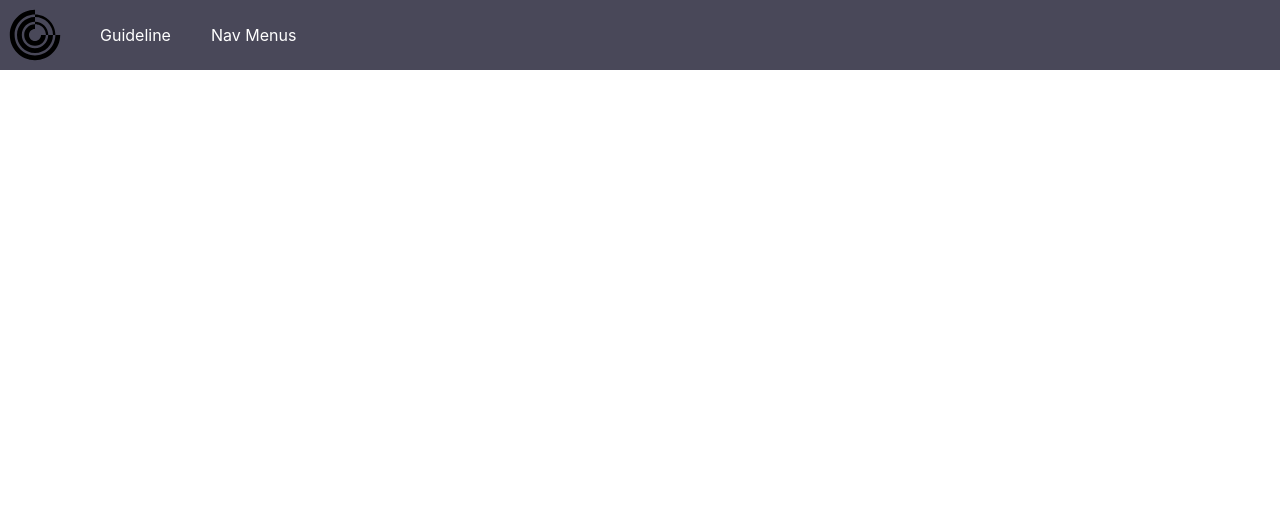
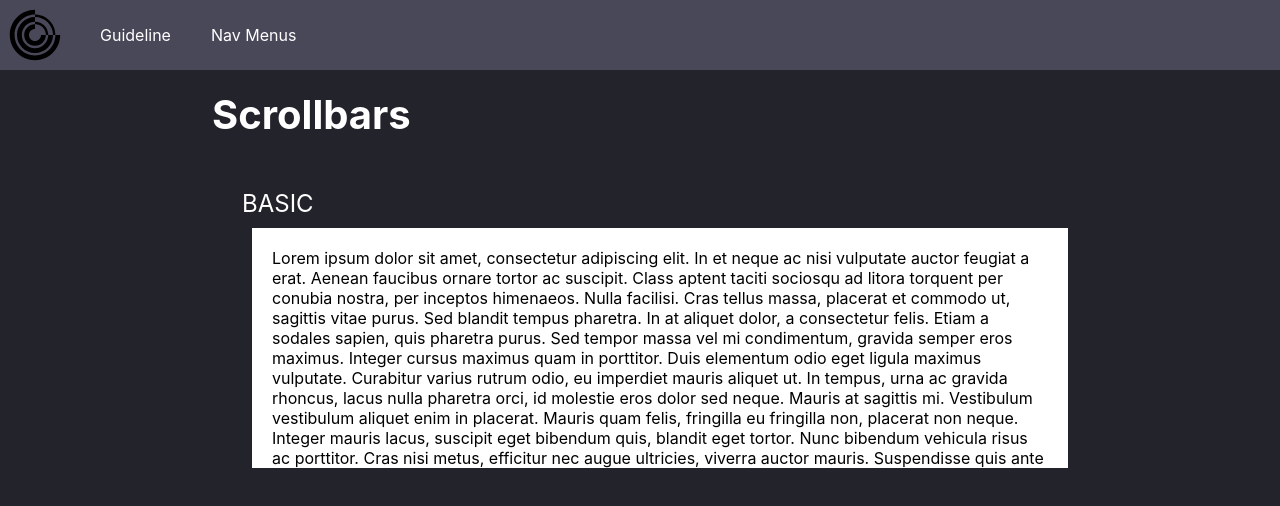
Before and after one commit to Kusty23/ui-components, a React (Create React App) app: page /scrollbars in a window 1280 px wide. Before the commit this address had no page. Shown: the top 506 px of the page. Built offline with nearby package versions, Linux system fonts and the light colour scheme.

Commit message:
Basic Scrollbar

```diff
--- a/src/App.js
+++ b/src/App.js
@@ -6,6 +6,7 @@ import KTopMenu from "./components/KTopMenu";
 import Home from "./pages/Home";
 import DesignGuidelines from "./pages/DesignGuidelines";
 import NavMenus from "./pages/NavMenus";
+import Scrollbars from "./pages/Scrollbars";
 
 const App = () => (
   <div className="app">
@@ -26,6 +27,7 @@ const Main = () => (
     <Route path="/" element={<Home />}></Route>
     <Route path="/guideline" element={<DesignGuidelines />} />
     <Route path="/navmenus" element={<NavMenus />} />
+    <Route path="/scrollbars" element={<Scrollbars />} />
   </Routes>
 );
 
--- a/src/master.css
+++ b/src/master.css
@@ -302,3 +302,28 @@ p {
 @keyframes loader-spin {
     100% {transform: rotate(360deg);}
 }
+
+.KScrollable {
+    overflow-y: scroll;
+    padding: 20px;
+}
+
+.KScrollable::-webkit-scrollbar {
+    width: 40px;
+}
+
+.KScrollable::-webkit-scrollbar-track {
+    box-shadow: inset 0 0 6px rgba(0,0,0,0.3);
+    -webkit-box-shadow: inset 0 0 6px rgba(0,0,0,0.3);
+    border-radius: 999px;
+    border: 10px solid rgba(0, 0, 0, 0);
+    background-clip: padding-box;
+}
+
+.KScrollable::-webkit-scrollbar-thumb {
+    border-radius: 999px;
+    box-shadow: inset 0 0 10px rgba(0,0,0,0.5);
+    -webkit-box-shadow: inset 0 0 10px rgba(0,0,0,0.5);
+    border: 10px solid rgba(0, 0, 0, 0);
+    background-clip: padding-box;
+}
--- /dev/null
+++ b/src/pages/Scrollbars.jsx
@@ -0,0 +1,72 @@
+import React, { Component } from "react";
+
+import KSection from "../components/KSection";
+import KSubsection from "../components/KSubsection";
+import KTopMenu from "../components/KTopMenu";
+
+export default class Scrollbars extends Component {
+  render() {
+    return (
+      <div className="main">
+        <KSection
+          title="Scrollbars"
+          content={
+            <>
+              <KSubsection
+                title="Basic"
+                content={
+                  <>
+                    <div
+                      style={{
+                        height: "200px",
+                        width: "100%",
+                        backgroundColor: "white",
+                        color: "black",
+                      }}
+                      className="KScrollable"
+                    >
+                      Lorem ipsum dolor sit amet, consectetur adipiscing elit.
+                      In et neque ac nisi vulputate auctor feugiat a erat.
+                      Aenean faucibus ornare tortor ac suscipit. Class aptent
+                      taciti sociosqu ad litora torquent per conubia nostra, per
+                      inceptos himenaeos. Nulla facilisi. Cras tellus massa,
+                      placerat et commodo ut, sagittis vitae purus. Sed blandit
+                      tempus pharetra. In at aliquet dolor, a consectetur felis.
+                      Etiam a sodales sapien, quis pharetra purus. Sed tempor
+                      massa vel mi condimentum, gravida semper eros maximus.
+                      Integer cursus maximus quam in porttitor. Duis elementum
+                      odio eget ligula maximus vulputate. Curabitur varius
+                      rutrum odio, eu imperdiet mauris aliquet ut. In tempus,
+                      urna ac gravida rhoncus, lacus nulla pharetra orci, id
+                      molestie eros dolor sed neque. Mauris at sagittis mi.
+                      Vestibulum vestibulum aliquet enim in placerat. Mauris
+                      quam felis, fringilla eu fringilla non, placerat non
+                      neque. Integer mauris lacus, suscipit eget bibendum quis,
+                      blandit eget tortor. Nunc bibendum vehicula risus ac
+                      porttitor. Cras nisi metus, efficitur nec augue ultricies,
+                      viverra auctor mauris. Suspendisse quis ante quis sem
+                      aliquam finibus. Cras dictum ac purus non consectetur.
+                      Suspendisse potenti. Sed a tellus ac turpis convallis
+                      rhoncus vitae sit amet lacus. Cras eget dui neque. Nulla
+                      vulputate ligula quis ex suscipit cursus. Fusce ultricies
+                      diam quis velit imperdiet, sit amet ullamcorper est
+                      placerat. Sed fermentum nisi ac dui tristique vestibulum.
+                      In posuere fermentum dignissim. Nunc in enim eget lacus
+                      sollicitudin aliquam quis quis nisi. Vivamus porta
+                      accumsan ante, nec scelerisque libero faucibus sit amet.
+                      Suspendisse pulvinar nunc id orci gravida, in bibendum
+                      felis egestas. Nam consequat id libero non sollicitudin.
+                      Nulla quis nulla ullamcorper, dapibus sapien non,
+                      sollicitudin lacus. Vestibulum in rhoncus diam, nec
+                      elementum sem. Ut hendrerit sed quam nec vulputate.
+                    </div>
+                  </>
+                }
+              />
+            </>
+          }
+        />
+      </div>
+    );
+  }
+}
```
